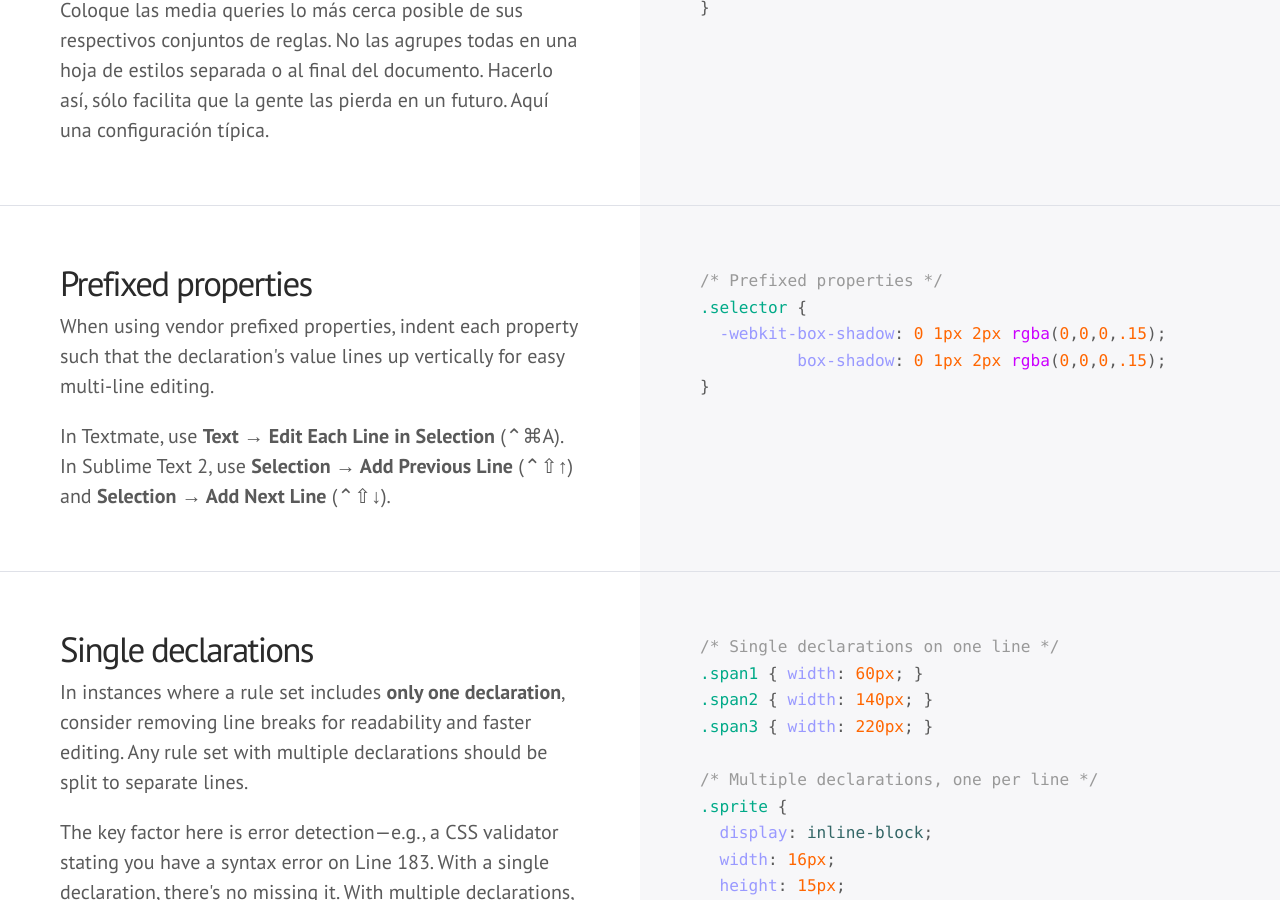
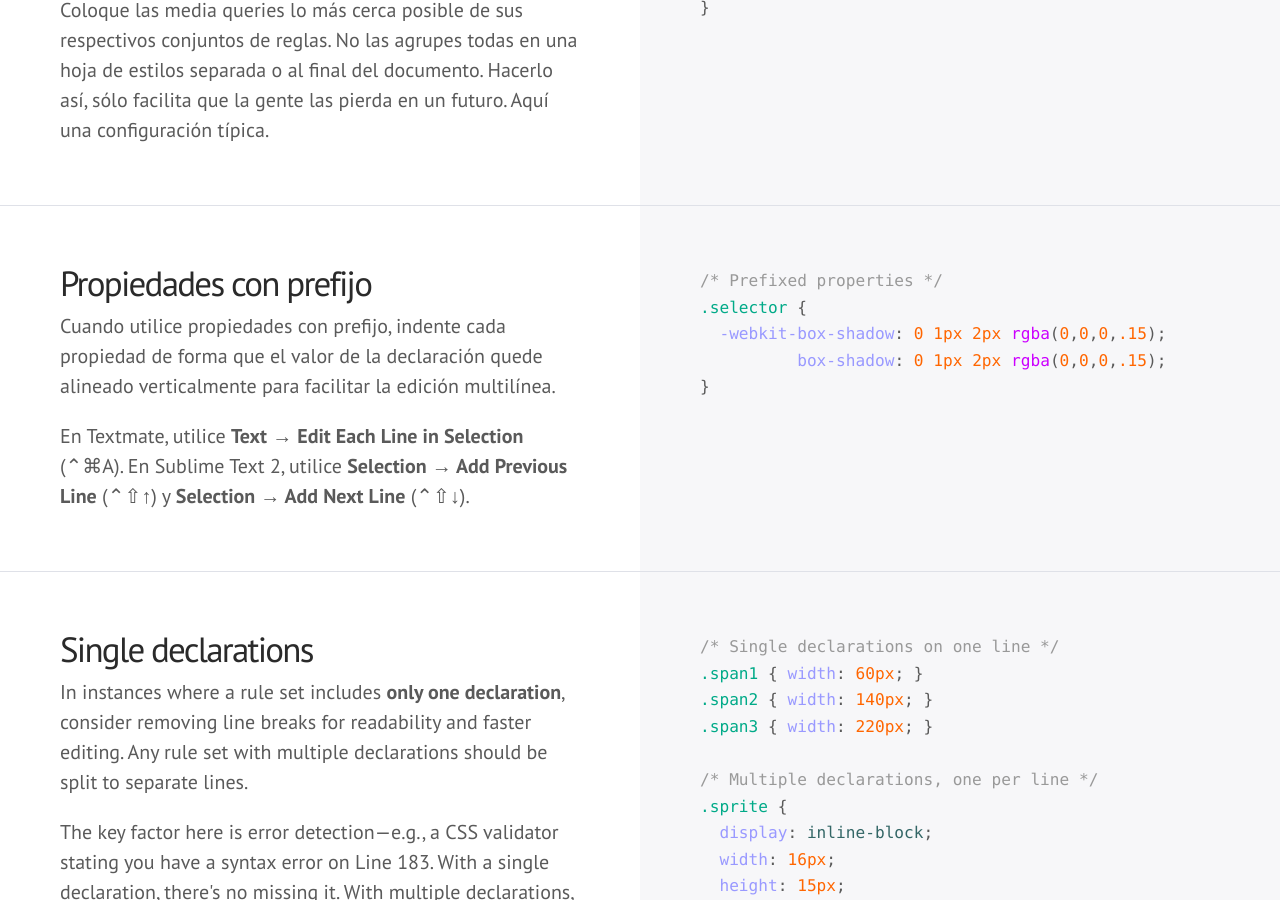
Before and after one commit to mdo/code-guide, a Jekyll site: the page built from index.html, in a window 1280 px wide and 900 px high, scrolled down 9719 px. Built offline with Jekyll 4.4.1, drawn with Linux system fonts in a browser that asks for light colours; some web fonts are replaced; Markdown is read by kramdown in place of the engine named in the settings; comment, search, counter and statistics services are not loaded.

Commit message:
Spanish Translation - Translated the point related to 'Prefixed properties'

```diff
--- a/index.html
+++ b/index.html
@@ -284,9 +284,9 @@ layout: default
 
 <div class="section" id="css-prefixed-properties">
   <div class="col">
-    <h3>Prefixed properties</h3>
-    <p>When using vendor prefixed properties, indent each property such that the declaration's value lines up vertically for easy multi-line editing.</p>
-    <p>In Textmate, use <strong>Text &rarr; Edit Each Line in Selection</strong> (&#8963;&#8984;A). In Sublime Text 2, use <strong>Selection &rarr; Add Previous Line</strong> (&#8963;&#8679;&uarr;) and <strong>Selection &rarr;  Add Next Line</strong> (&#8963;&#8679;&darr;).</p>
+    <h3>Propiedades con prefijo</h3>
+    <p>Cuando utilice propiedades con prefijo, indente cada propiedad de forma que el valor de la declaración quede alineado verticalmente para facilitar la edición multilínea.</p>
+    <p>En Textmate, utilice <strong>Text &rarr; Edit Each Line in Selection</strong> (&#8963;&#8984;A). En Sublime Text 2, utilice <strong>Selection &rarr; Add Previous Line</strong> (&#8963;&#8679;&uarr;) y <strong>Selection &rarr;  Add Next Line</strong> (&#8963;&#8679;&darr;).</p>
   </div>
   <div class="col">
     {% highlight css %}{% include css/prefixed-properties.css %}{% endhighlight %}
```
